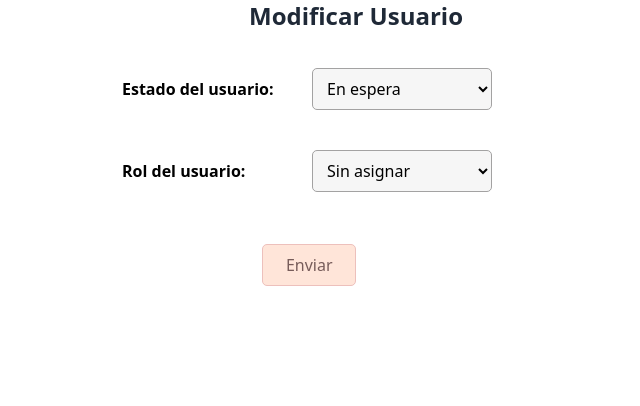
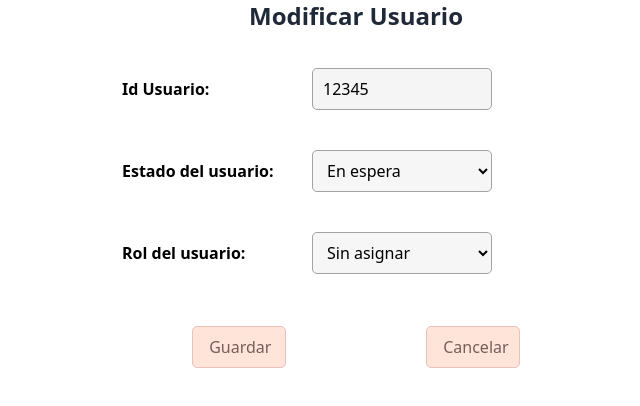
Before and after one commit to programmingEvolution/Proyecto, a React (Create React App) app in the folder front-cmr-pastry/: page /modificarestadousuario in a window 1280 px wide. Shown: the top 406 px of the page, without its empty margins (284-924 px from the left). Built offline with nearby package versions, Linux system fonts and the light colour scheme.

Commit message:
agregar librearias formik para formularios, yup para validaciones y sweetalert para alertas de confirmación

```diff
--- a/front-cmr-pastry/package.json
+++ b/front-cmr-pastry/package.json
@@ -12,6 +12,7 @@
     "react-dom": "^17.0.2",
     "react-router-dom": "^5.3.0",
     "react-scripts": "4.0.3",
+    "sweetalert2": "^11.1.7",
     "web-vitals": "^1.0.1",
     "yup": "^0.32.9"
   },
--- a/front-cmr-pastry/src/App.css
+++ b/front-cmr-pastry/src/App.css
@@ -33,7 +33,7 @@
   margin: 20px;
 }
 
-.inputform:focus {
+.inputForm:focus {
   outline: none !important;
   border: 1px solid #edc0bc;
   box-shadow: 0 0 10px #719ece;
@@ -54,11 +54,9 @@
   box-shadow: 0 0 10px #719ece;
 }
 
-
-.buttonForm[type="submit"] {
+.buttonForm{
   width: 20%;
   padding: 8px 16px;
-  margin-left: 30%;
   margin-top: 32px;
   border: 1px solid#EDC0BC;
   border-radius: 5px;
@@ -67,12 +65,10 @@
   background-color: #ffe5d9;
 }
 
-.buttonForm[type="submit"]:hover {
+.buttonForm:hover {
   cursor: pointer;
   background-color: #edc0bc;
 }
-
-
 
 .mensaje {
   margin-top: 0.5rem /* 8px */;
@@ -87,8 +83,6 @@
   color: rgb(224, 115, 134);
 }
 
-
-
 .p {
   font-weight: bold;
 }
--- a/front-cmr-pastry/src/pages/ModificarCliente.js
+++ b/front-cmr-pastry/src/pages/ModificarCliente.js
@@ -56,12 +56,12 @@ const ModificarCliente = () => {
           ></input>
         </section>
 
-        <section className="flex flex-grow">
+        <section className="flex flex-grow  justify-around">
           <button className="buttonForm" type="submit">
             Guardar
           </button>
 
-          <button className="buttonForm" type="submit">
+          <button className="buttonForm"  type="button">
             Cancelar
           </button>
         </section>
--- a/front-cmr-pastry/src/pages/ModificarEstadoUsuario.js
+++ b/front-cmr-pastry/src/pages/ModificarEstadoUsuario.js
@@ -1,34 +1,92 @@
+import Swal from "sweetalert2";
 import React from "react";
+import { useFormik } from "formik";
 
 const ModificarEstadoUsuario = () => {
+  const formik = useFormik({
+    //valores iniciales para formulario con formik
+    initialValues: {
+      idUsuario: "12345",
+      rolUsuario: "",
+      estadoUsuario: "",
+    },
+
+    //Validacion de datos de formulario con yup
+
+    //Enviar valores
+
+    onSubmit: (values) => {
+      console.log("enviando..");
+      console.log(values);
+      Swal.fire({
+        position: "center",
+        icon: "success",
+        title: "El usuario ha sido modificado",
+        timer: 1500,
+      });
+    },
+  });
+
   return (
     <div className="contenedorFormulario">
       <h2 className="text-2xl font-extrabold text-gray-800">
         Modificar Usuario
       </h2>
-      <form className="formulario">
+      <form className="formulario" onSubmit={formik.handleSubmit}>
+        <section>
+          <label className="labelForm" htmlFor="idUsuario">
+            Id Usuario:
+          </label>
+          <input
+            className="inputForm"
+            id="idUsuario"
+            placeholder="Ingrese el id del Usuario"
+            type="ID"
+            value={formik.values.idUsuario}
+          ></input>
+        </section>
 
         <section>
-          <label className="labelForm" htmlFor="estadoUsuario">Estado del usuario:</label>
-          <select className="selectForm" id="estadoUsuario">
+          <label className="labelForm" htmlFor="estadoUsuario">
+            Estado del usuario:
+          </label>
+          <select
+            className="selectForm"
+            id="estadoUsuario"
+            onChange={formik.handleChange}
+            value={formik.values.estadoUsuario}
+          >
             <option>En espera</option>
             <option>Activo</option>
           </select>
         </section>
 
         <section>
-          <label className="labelForm" htmlFor="rolUsuario">Rol del usuario:</label>
-          <select className="selectForm" id="rolUsuario">
+          <label className="labelForm" htmlFor="rolUsuario">
+            Rol del usuario:
+          </label>
+          <select
+            className="selectForm"
+            id="rolUsuario"
+            onChange={formik.handleChange}
+            value={formik.values.rolUsuario}
+          >
             <option>Sin asignar</option>
             <option>Vendedor</option>
             <option>Administrador</option>
           </select>
         </section>
 
-        <section>
-          <button className="buttonForm" type="submit">Enviar</button>
+        <section className="flex flex-grow  justify-around">
+          <button className="buttonForm" type="submit">
+            Guardar
+          </button>
+          <button className="buttonForm" type="button">
+            Cancelar
+          </button>
         </section>
       </form>
+
     </div>
   );
 };
--- a/front-cmr-pastry/src/pages/ModificarProducto.js
+++ b/front-cmr-pastry/src/pages/ModificarProducto.js
@@ -84,12 +84,12 @@ const ModificarProducto = () => {
             ></input>
           </section>
 
-          <section className="flex flex-grow">
+          <section className="flex flex-grow  justify-around">
           <button className="buttonForm" type="submit">
             Guardar
           </button>
 
-          <button className="buttonForm" type="submit">
+          <button className="buttonForm" type="button">
             Cancelar
           </button>
         </section>
--- a/front-cmr-pastry/src/pages/RegistrarCliente.js
+++ b/front-cmr-pastry/src/pages/RegistrarCliente.js
@@ -1,12 +1,53 @@
+import { useFormik } from "formik";
+import * as Yup from "yup";
+import Swal from "sweetalert2";
 import React from "react";
 
+
+
 const ResgistrarCliente = () => {
+
+  const formik = useFormik({
+    //valores iniciales para formulario con formik
+    initialValues: {
+      idCliente: "",
+      nombreCliente: "",
+     telefono: "",
+      email: "",
+
+    },
+
+    //Validacion de datos de formulario con yup
+    validationSchema: Yup.object({
+      idCliente: Yup.string().required("El id es obligatorio"),
+      nombreCliente: Yup.string().required("El nombre es obligatorio"),
+    }),
+
+    //Enviar valores
+
+    onSubmit: (values) => {
+      console.log("enviando..");
+      console.log(values);
+
+      //alerta de swal al agregar producto
+
+      Swal.fire({
+        position: "center",
+        icon: "success",
+        title: "El cliente ha sido registrado",
+        timer: 1500,
+      });
+    },
+  });
+
+
   return (
+
     <div className="contenedorFormulario">
       <h2 className="text-2xl font-extrabold text-gray-800">
         Registrar nuevo cliente
       </h2>
-      <form className="formulario">
+      <form className="formulario" onSubmit={formik.handleSubmit}>
         <section>
           <label className="labelForm" htmlFor="idCliente">
             Id Cliente:
@@ -16,8 +57,18 @@ const ResgistrarCliente = () => {
             id="idCliente"
             placeholder="Ingrese el id del cliente"
             type="ID"
+            onChange={formik.handleChange}
+            value={formik.values.idCliente}
           ></input>
         </section>
+
+        {/* validación con yup para que no deje el campo vacio */}
+        {formik.touched.idCliente && formik.errors.idCliente ? (
+          <div className="mensaje">
+            <p className="p">Error</p>
+            <p>{formik.errors.idCliente}</p>
+          </div>
+        ) : null}
 
         <section>
           <label className="labelForm" htmlFor="nombreCliente">
@@ -28,8 +79,18 @@ const ResgistrarCliente = () => {
             id="nombreCliente"
             placeholder="Ingrese el nombre del cliente"
             type="text"
+            onChange={formik.handleChange}
+            value={formik.values.nombreCliente}
           ></input>
         </section>
+
+        {/* validación con yup para que no deje el campo vacio */}
+        {formik.touched.nombreCliente && formik.errors.nombreCliente ? (
+          <div className="mensaje">
+            <p className="p">Error</p>
+            <p>{formik.errors.nombreCliente}</p>
+          </div>
+        ) : null}
 
         <section>
           <label className="labelForm" htmlFor="telefono">
@@ -40,6 +101,8 @@ const ResgistrarCliente = () => {
             id="telefono"
             placeholder="Ingrese el nombre del telefono del cliente"
             type="text"
+            onChange={formik.handleChange}
+            value={formik.values.telefono}
           ></input>
         </section>
 
@@ -52,11 +115,16 @@ const ResgistrarCliente = () => {
             id="email"
             placeholder="Ingrese el e-mail del cliente"
             type="number"
+            onChange={formik.handleChange}
+            value={formik.values.email}
           ></input>
         </section>
-        <section>
+        <section className="flex flex-grow  justify-around">
           <button className="buttonForm" type="submit">
             Registrar
+          </button>
+          <button className="buttonForm"  type="button">
+            Cancelar
           </button>
         </section>
       </form>
--- a/front-cmr-pastry/src/pages/RegistrarProducto.js
+++ b/front-cmr-pastry/src/pages/RegistrarProducto.js
@@ -1,28 +1,84 @@
+import { useFormik } from "formik";
+import * as Yup from "yup";
+import Swal from "sweetalert2";
 import React from "react";
 
 const ResgistrarProducto = () => {
+  const formik = useFormik({
+
+    //valores iniciales para formulario con formik
+    initialValues: {
+      idProducto: "",
+      nombreProducto: "",
+      proveedor: "",
+      precioUnidad: "",
+      inventario: "",
+      imagen: "",
+    },
+
+    //Validacion de datos de formulario con yup
+    validationSchema: Yup.object({
+      idProducto: Yup.string().required("El id es obligatorio"),
+      nombreProducto: Yup.string().required("El nombre es obligatorio"),
+      proveedor: Yup.string().required("El proveedor es obligatorio"),
+      precioUnidad: Yup.string().required(
+        "El precio por unidad es obligatorio"
+      ),
+      inventario: Yup.number().required(
+        "La cantidad disponible es obligatoria"
+      ),
+    }),
+
+    //Enviar valores
+
+    onSubmit: (values) => {
+      console.log("enviando..");
+      console.log(values);
+
+      //alerta de swal al agregar producto
+
+      Swal.fire({
+        position: "center",
+        icon: "success",
+        title: "El producto a sido registrado",
+        timer: 1500,
+      });
+    },
+  });
 
   return (
-
     <div className="contenedorFormulario">
       <h2 className="text-2xl font-extrabold text-gray-800">
         Registrar nuevo producto
       </h2>
-      <form className="formulario">
+
+      {/*  //Formulario  */}
+
+      <form className="formulario" onSubmit={formik.handleSubmit}>
         <section>
-          <label
-            className="labelForm"
-            htmlFor="idProducto"
-          >
+
+          <label className="labelForm" htmlFor="idProducto">
             Id Producto:
           </label>
+
           <input
             className="inputForm"
             id="idProducto"
             placeholder="Ingrese el id del producto"
             type="ID"
+            onChange={formik.handleChange}
+            value={formik.values.idProducto}
           ></input>
+
         </section>
+
+        {/* validación con yup para que no deje el campo vacio */}
+        {formik.touched.idProducto && formik.errors.idProducto ? (
+          <div className="mensaje">
+            <p className="p">Error</p>
+            <p>{formik.errors.idProducto}</p>
+          </div>
+        ) : null}
 
         <section>
           <label className="labelForm" htmlFor="nombreProducto">
@@ -33,8 +89,18 @@ const ResgistrarProducto = () => {
             id="nombreProducto"
             placeholder="Ingrese el nombre del producto"
             type="text"
+            onChange={formik.handleChange}
+            value={formik.values.nombreProducto}
           ></input>
         </section>
+
+        {/* validación con yup para que no deje el campo vacio */}
+        {formik.touched.nombreProducto && formik.errors.nombreProducto ? (
+          <div className="mensaje">
+            <p className="p">Error</p>
+            <p>{formik.errors.nombreProducto}</p>
+          </div>
+        ) : null}
 
         {/*input de formulario, con formik*/}
 
@@ -47,8 +113,18 @@ const ResgistrarProducto = () => {
             id="proveedor"
             placeholder="Ingrese el nombre del proveedor del producto"
             type="text"
+            onChange={formik.handleChange}
+            value={formik.values.proveedor}
           ></input>
         </section>
+
+        {/* validación con yup para que no deje el campo vacio */}
+        {formik.touched.proveedor && formik.errors.proveedor ? (
+          <div className="mensaje">
+            <p className="p">Error</p>
+            <p>{formik.errors.proveedor}</p>
+          </div>
+        ) : null}
 
         <section>
           <label className="labelForm" htmlFor="precioUnidad">
@@ -59,8 +135,18 @@ const ResgistrarProducto = () => {
             id="precioUnidad"
             placeholder="Ingrese el precio por unidad del producto"
             type="number"
+            onChange={formik.handleChange}
+            value={formik.values.precioUnidad}
           ></input>
         </section>
+
+        {/* validación con yup para que no deje el campo vacio */}
+        {formik.touched.precioUnidad && formik.errors.precioUnidad ? (
+          <div className="mensaje">
+            <p className="p">Error</p>
+            <p>{formik.errors.precioUnidad}</p>
+          </div>
+        ) : null}
 
         <section>
           <label className="labelForm" htmlFor="inventario">
@@ -71,8 +157,18 @@ const ResgistrarProducto = () => {
             id="inventario"
             placeholder="Ingrese La cantidad disponible del producto"
             type="number"
+            onChange={formik.handleChange}
+            value={formik.values.inventario}
           ></input>
         </section>
+
+        {/* validación con yup para que no deje el campo vacio */}
+        {formik.touched.inventario && formik.errors.inventario ? (
+          <div className="mensaje">
+            <p className="p">Error</p>
+            <p>{formik.errors.inventario}</p>
+          </div>
+        ) : null}
 
         <section>
           <label className="labelForm" htmlFor="imagen">
@@ -83,12 +179,17 @@ const ResgistrarProducto = () => {
             id="imagen"
             placeholder="Adjunte una imagen del producto"
             type="file"
+            onChange={formik.handleChange}
+            value={formik.values.imagen}
           ></input>
         </section>
 
-        <section>
+        <section className="flex flex-grow  justify-around">
           <button className="buttonForm" type="submit">
             Registrar
+          </button>
+          <button className="buttonForm"  type="button">
+            Cancelar
           </button>
         </section>
       </form>
```
Also changed, not shown: 1 other file (tests, documents, lock files or other folders). Lines whose indentation alone changed are shown as unchanged.
